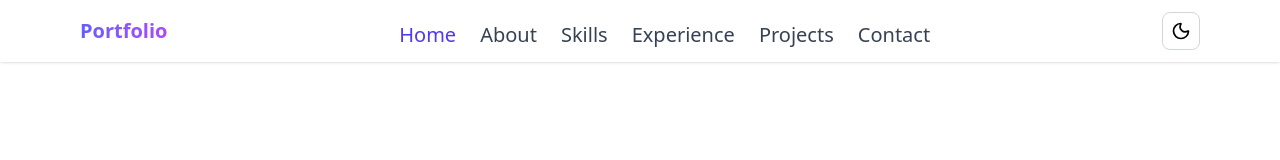
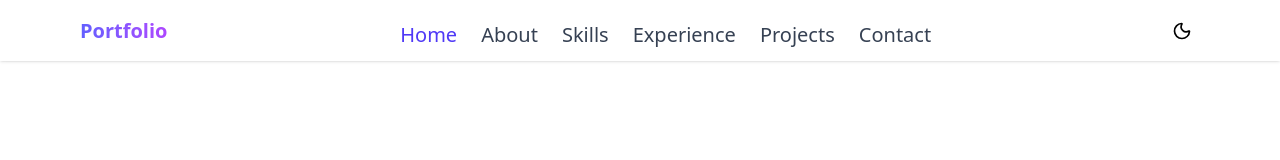
Before and after one commit to Vaahtopahvi/rikuvaa, a React (Vite) app: page / in a window 1280 px wide. Shown: the top 160 px of the page. Built offline with nearby package versions, Linux system fonts and the light colour scheme.

Commit message:
change sun color to white

```diff
--- a/src/components/ThemeToggle.tsx
+++ b/src/components/ThemeToggle.tsx
@@ -33,10 +33,10 @@ const ThemeToggle = () => {
   return (
     <button
       onClick={toggleTheme}
-      className="p-2 rounded-lg border border-gray-300 dark:border-gray-700 hover:bg-gray-100 dark:hover:bg-gray-700 transition"
+      className="p-2 rounded-lg hover:bg-gray-100 dark:hover:bg-gray-700 transition"
       aria-label="Toggle Theme"
     >
-      {theme === "light" ? <Moon size={20} /> : <Sun size={20} color="grey" />}
+      {theme === "light" ? <Moon size={20}/> : <Sun size={20} color="white" />}
     </button>
   );
 };
```
